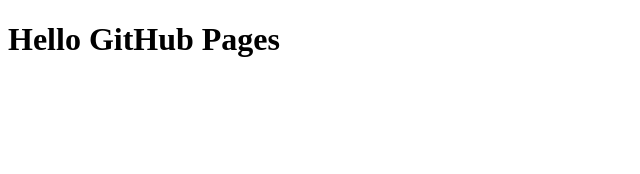
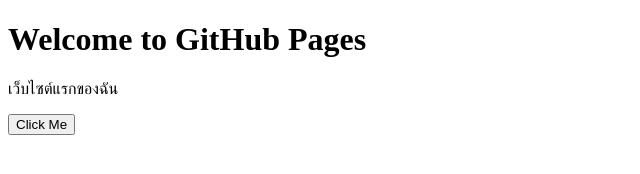
Before and after one commit to 68319010010-ford/my-first-actions, a plain HTML site: page index.html in a window 1280 px wide. Shown: the whole page, without its empty margins (0-640 px from the left). Drawn offline with Linux system fonts and the light colour scheme.

Commit message:
Update index.html

```diff
--- a/index.html
+++ b/index.html
@@ -2,10 +2,16 @@
 <html>
 <head>
     <title>My Website</title>
+    <link rel="stylesheet" href="style.css">
 </head>
 <body>
 
-<h1>Hello GitHub Pages</h1>
+    <h1>Welcome to GitHub Pages</h1>
+    <p>เว็บไซต์แรกของฉัน</p>
+
+    <button onclick="showMessage()">Click Me</button>
+
+    <script src="script.js"></script>
 
 </body>
 </html>
```
